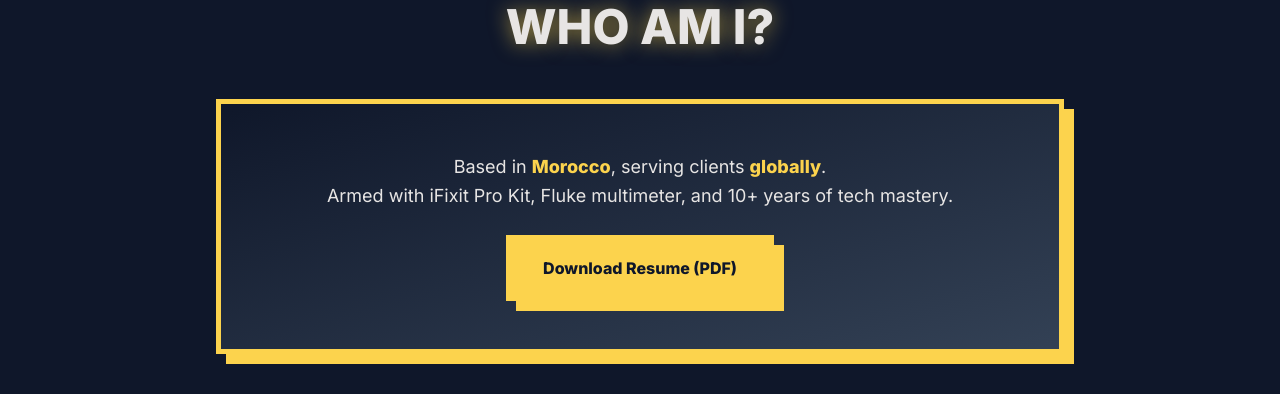
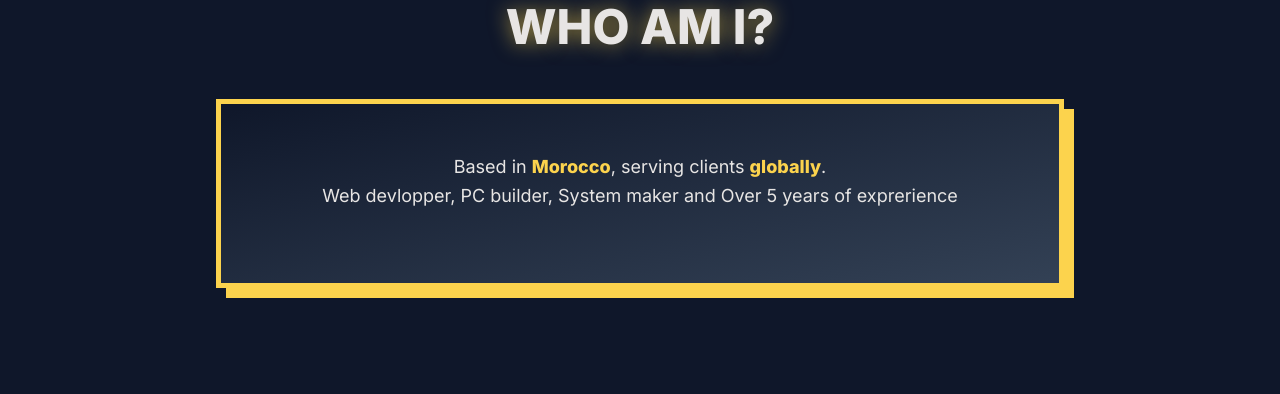
Before and after one commit to HoodieGuy-lab/Portflolio, a plain HTML site: page Portfolio.html in a window 1280 px wide. Shown: the part 2255-2649 px from the top of the page. Drawn offline with nearby package versions, Linux system fonts and the light colour scheme.

Commit message:
Update Portfolio.html

```diff
--- a/Portfolio.html
+++ b/Portfolio.html
@@ -369,9 +369,8 @@
         <div class="neo p-12 bg-gradient-to-br from-[var(--navy)] to-[var(--gray)]">
             <p class="text-lg leading-relaxed mb-6">
                 Based in <strong class="text-[var(--amber)]">Morocco</strong>, serving clients <strong class="text-[var(--amber)]">globally</strong>.<br>
-                Armed with iFixit Pro Kit, Fluke multimeter, and 10+ years of tech mastery.
+                Web devlopper, PC builder, System maker and Over 5 years of exprerience
             </p>
-            <a href="#" class="inline-block bg-[var(--amber)] text-[var(--navy)] px-8 py-4 font-bold neo">Download Resume (PDF)</a>
         </div>
     </div>
 </section>
```
